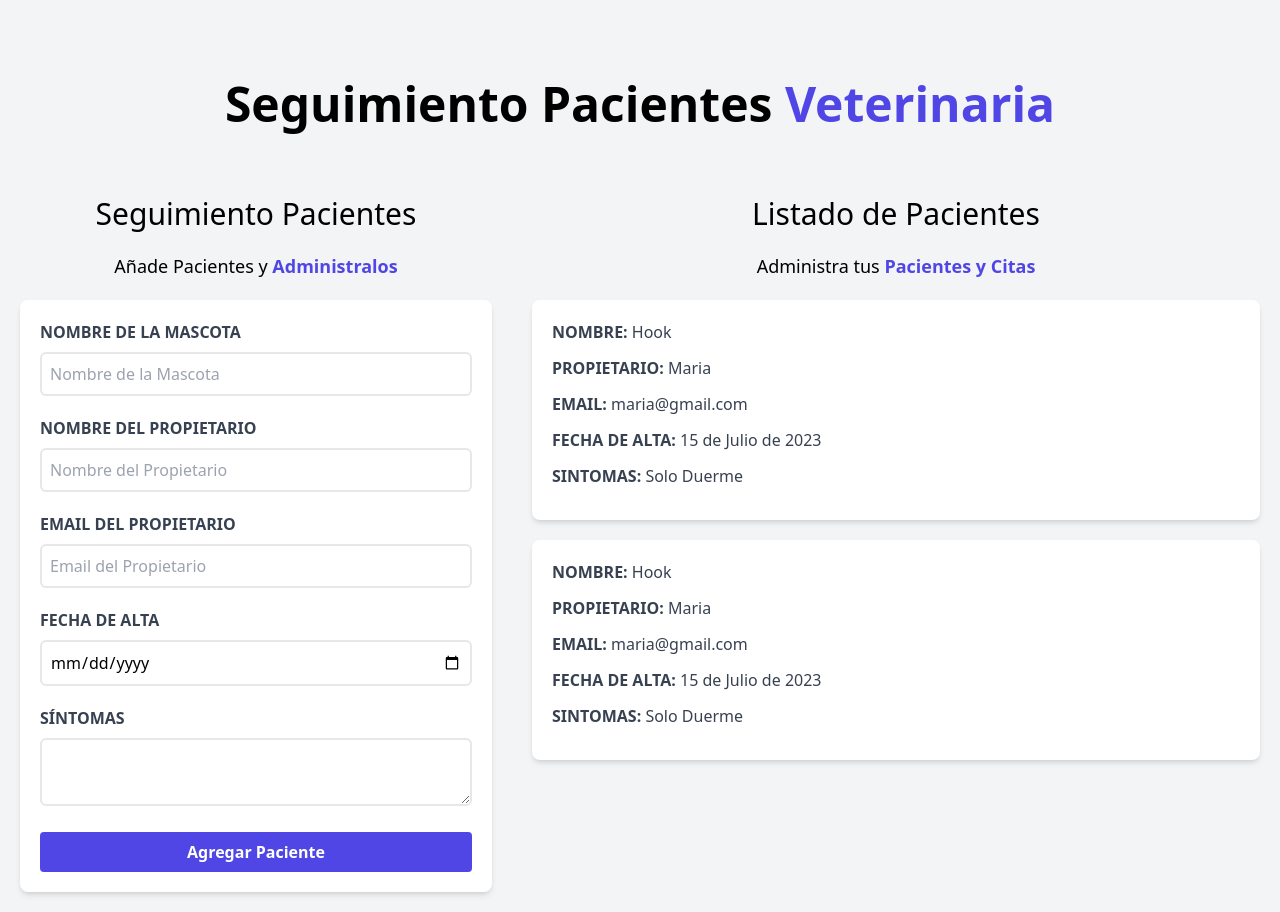
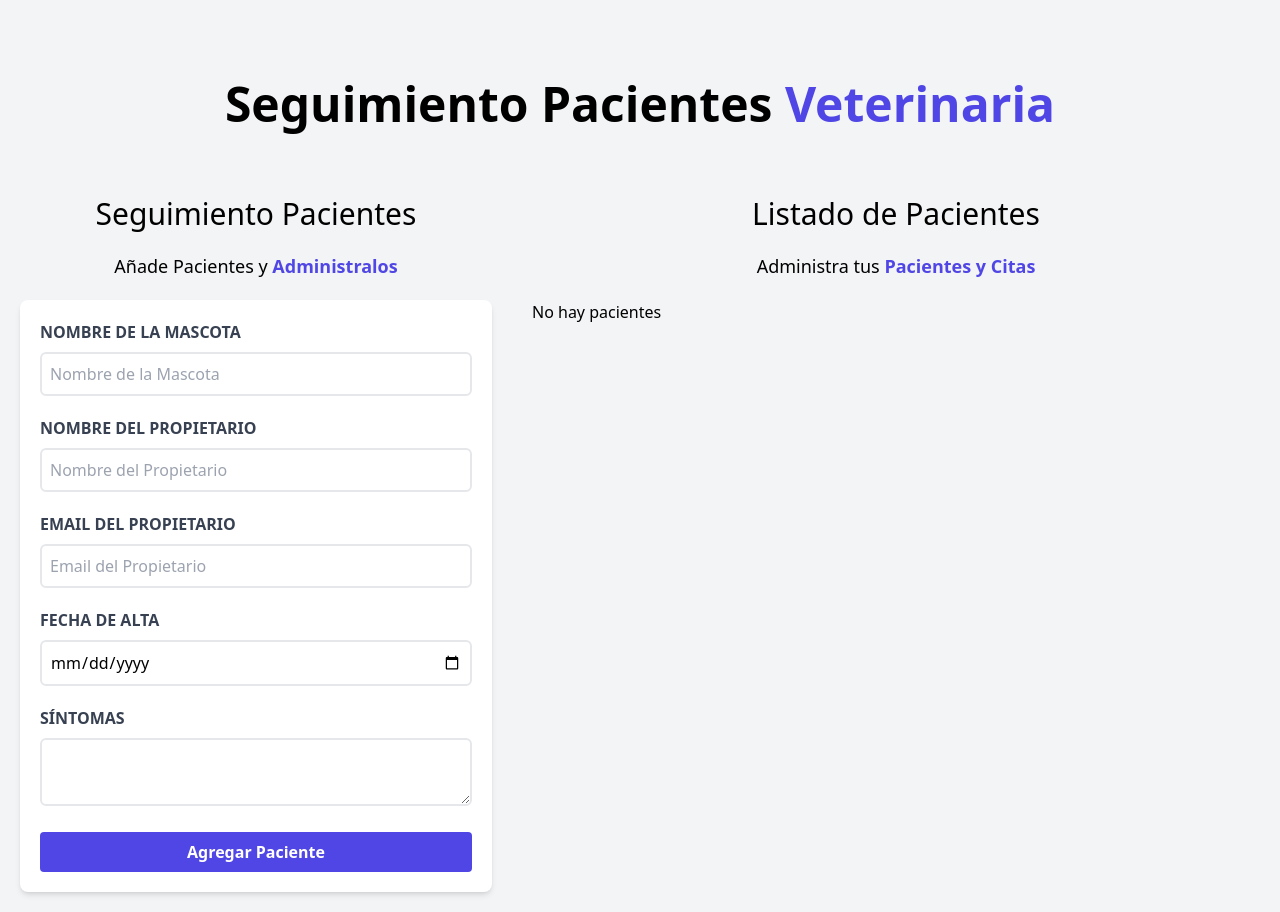
Before and after one commit to hernandw/citas-veterinaria, a React (Vite) app: page / in a window 1280 px wide. Built offline with nearby package versions, Linux system fonts and the light colour scheme.

Commit message:
:sparkles: add components de pacientes y estados

```diff
--- a/src/App.jsx
+++ b/src/App.jsx
@@ -1,3 +1,4 @@
+import { useState } from "react"
 import Form from "./components/Form"
 import Header from "./components/Header"
 import PatientList from "./components/PatientList"
@@ -6,12 +7,14 @@ import "./index.css"
 
 
 const App = () => {
+  const [patients, setPatients] = useState([])
+  const [error, setError] = useState(false)
   return (
     <div className="container mx-auto mt-20">
       <Header />
-      <div className="md:flex mt-12">
-        <Form />
-        <PatientList />
+      <div className="mt-12 md:flex">
+        <Form patients={patients} setPatients={setPatients} error={error} setError={setError}/>
+        <PatientList patients={patients} />
       </div>
     </div>
   );
--- /dev/null
+++ b/src/components/Error.jsx
@@ -0,0 +1,11 @@
+
+
+const Error = ({ children }) => {
+  return (
+    <div>
+          <h1 className="p-3 mb-3 font-bold text-center text-white uppercase bg-red-800 rounded-md">{ children}</h1>
+    </div>
+  )
+}
+
+export default Error
--- a/src/components/Form.jsx
+++ b/src/components/Form.jsx
@@ -1,4 +1,40 @@
-const Form = () => {
+import { useState } from "react";
+import Error from "./Error";
+
+const Form = ({ patients, setPatients, error, setError}) => {
+  const [name, setName] = useState('')
+  const [owner, setOwner] = useState('')
+  const [email, setEmail] = useState('')
+  const [symptoms, setSymptoms] = useState("");
+  const [date, setDate] = useState('')
+
+  const getForm = (e) => {
+    e.preventDefault();
+
+    if([name, owner, email, symptoms, date].includes("")) {
+      setError(true)
+
+    } else {
+      const objectPatient = {
+        id: patients.length + 1,
+        name,
+        owner,
+        email,
+        symptoms,
+        date,
+      };
+      setPatients([...patients, objectPatient]);
+      setError(false)
+    }
+
+
+    setName('')
+    setOwner('')
+    setEmail('')
+    setSymptoms('')
+    setDate('')
+
+  }
   return (
     <div className="p-5 md:w-1/2 lg:w-2/5">
       <h2 className="text-3xl text-center text-black">Seguimiento Pacientes</h2>
@@ -6,7 +42,9 @@ const Form = () => {
         Añade Pacientes y{" "}
         <span className="font-bold text-indigo-600">Administralos</span>
       </p>
+
       <form className="px-5 py-5 bg-white rounded-lg shadow-md">
+        <>{error ? <Error /> : ""}</>
         <div className="mb-5">
           <label
             htmlFor="name"
@@ -19,6 +57,8 @@ const Form = () => {
             type="text"
             placeholder="Nombre de la Mascota"
             className="w-full p-2 mt-2 placeholder-gray-400 border-2 rounded-md"
+            value={name}
+            onChange={(e) => setName(e.target.value)}
           />
         </div>
         <div className="mb-5">
@@ -33,6 +73,8 @@ const Form = () => {
             type="text"
             placeholder="Nombre del Propietario"
             className="w-full p-2 mt-2 placeholder-gray-400 border-2 rounded-md"
+            value={owner}
+            onChange={(e) => setOwner(e.target.value)}
           />
         </div>
         <div className="mb-5">
@@ -47,6 +89,8 @@ const Form = () => {
             type="text"
             placeholder="Email del Propietario"
             className="w-full p-2 mt-2 placeholder-gray-400 border-2 rounded-md"
+            value={email}
+            onChange={(e) => setEmail(e.target.value)}
           />
         </div>
         <div className="mb-5">
@@ -60,6 +104,8 @@ const Form = () => {
             id="date"
             type="date"
             className="w-full p-2 mt-2 placeholder-gray-400 border-2 rounded-md"
+            value={date}
+            onChange={(e) => setDate(e.target.value)}
           />
         </div>
         <div className="mb-5">
@@ -72,10 +118,17 @@ const Form = () => {
           <textarea
             id="symptoms"
             className="w-full p-2 mt-2 placeholder-gray-400 border-2 rounded-md"
+            value={symptoms}
+            onChange={(e) => setSymptoms(e.target.value)}
           />
         </div>
 
-        <input type="submit" value="Agregar Paciente" className="w-full px-4 py-2 font-bold text-white bg-indigo-600 rounded cursor-pointer hover:bg-indigo-700" />
+        <input
+          type="submit"
+          value="Agregar Paciente"
+          className="w-full px-4 py-2 font-bold text-white bg-indigo-600 rounded cursor-pointer hover:bg-indigo-700"
+          onClick={getForm}
+        />
       </form>
     </div>
   );
--- a/src/components/PatientDetail.jsx
+++ b/src/components/PatientDetail.jsx
@@ -1,23 +1,24 @@
 
 
-const PatientDetail = () => {
+const PatientDetail = ({ patient }) => {
+    const { id, name, owner, email, symptoms, date } = patient;
   return (
     <div className="px-5 py-5 mb-5 bg-white rounded-lg shadow-md">
       <p className="mb-3 font-bold text-gray-700 uppercase">
-        Nombre: <span className="font-normal normal-case">Hook</span>
+        Nombre: <span className="font-normal normal-case">{name}</span>
       </p>
       <p className="mb-3 font-bold text-gray-700 uppercase">
-        Propietario: <span className="font-normal normal-case">Maria</span>
+        Propietario: <span className="font-normal normal-case">{owner}</span>
       </p>
       <p className="mb-3 font-bold text-gray-700 uppercase">
-        Email: <span className="font-normal normal-case">maria@gmail.com</span>
+        Email: <span className="font-normal normal-case">{email}</span>
       </p>
       <p className="mb-3 font-bold text-gray-700 uppercase">
         Fecha de Alta:{" "}
-        <span className="font-normal normal-case">15 de Julio de 2023</span>
+        <span className="font-normal normal-case">{date} </span>
       </p>
       <p className="mb-3 font-bold text-gray-700 uppercase">
-        Sintomas: <span className="font-normal normal-case">Solo Duerme</span>
+        Sintomas: <span className="font-normal normal-case">{symptoms}</span>
       </p>
     </div>
   );
--- a/src/components/PatientList.jsx
+++ b/src/components/PatientList.jsx
@@ -1,7 +1,7 @@
 import PatientDetail from "./PatientDetail";
 
 
-const PatientList = () => {
+const PatientList = ({patients}) => {
   return (
     <div className="p-5 md:w-1/2 lg:w-3/5">
       <h2 className="text-3xl text-center text-black">Listado de Pacientes</h2>
@@ -9,8 +9,12 @@ const PatientList = () => {
         Administra tus{" "}
         <span className="font-bold text-indigo-600">Pacientes y Citas</span>
       </p>
-      <PatientDetail />
-      <PatientDetail />
+
+      {patients.length > 0 ? (
+        patients.map((patient) => (
+          <PatientDetail key={patient.id} patient={patient} />
+        ))
+      ): <p>No hay pacientes</p>}
     </div>
   );
 }
```
